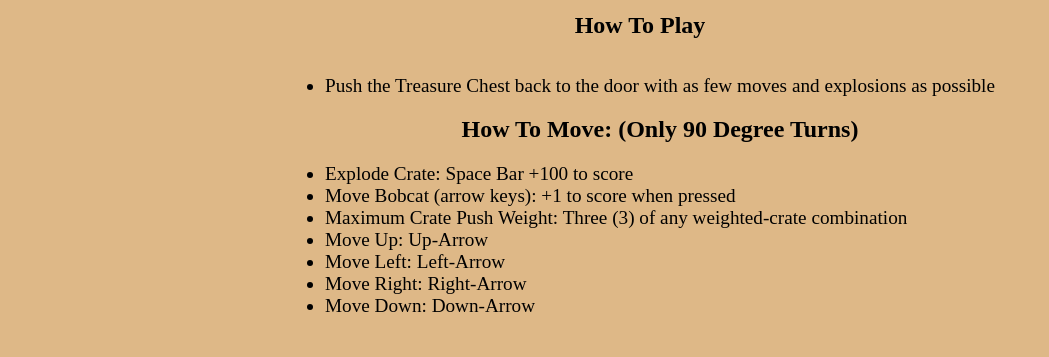
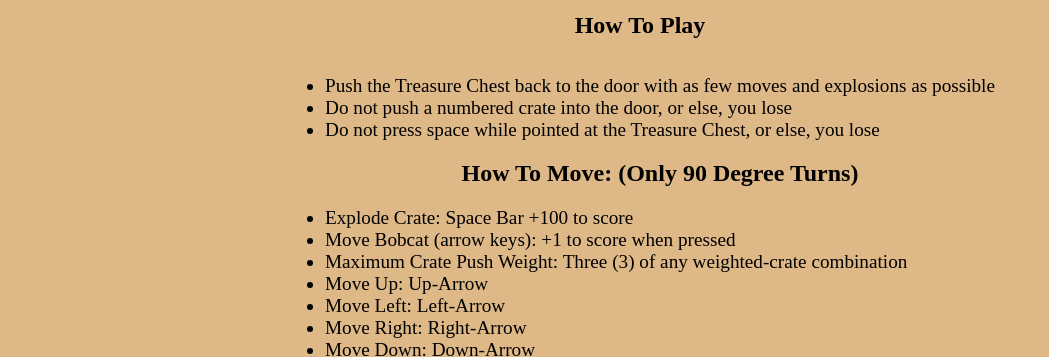
Before and after one commit to wizard1106/wareHouseGame, a website: page public_html/index.html in a window 1280 px wide. Shown: the part 89-446 px from the top of the page, without its empty margins (0-1049 px from the left). Drawn offline with Linux system fonts and the light colour scheme.

Commit message:
Update to the Rules. No code change

```diff
--- a/public_html/index.html
+++ b/public_html/index.html
@@ -11,7 +11,7 @@
     <body><div id="all" > </div>
 
             <h1>Warehouse Game </h1> <h2> How To Play </h2>
-            <div id="myText"></div> <div><ul><li>Push the Treasure Chest back to the door with as few moves and explosions as possible</li><h2>How To Move: (Only 90 Degree Turns)</h2><li>Explode Crate: Space Bar +100 to score</li><li>Move Bobcat (arrow keys): +1 to score when pressed </li><li>Maximum Crate Push Weight: Three (3) of any weighted-crate combination </li> <li>Move Up: Up-Arrow</li><li>Move Left: Left-Arrow</li><li>Move Right: Right-Arrow</li><li>Move Down: Down-Arrow</li></ul></div>
+            <div id="myText"></div> <div><ul><li>Push the Treasure Chest back to the door with as few moves and explosions as possible</li><li>Do not push a numbered crate into the door, or else, you lose</li><li>Do not press space while pointed at the Treasure Chest, or else, you lose</li><h2>How To Move: (Only 90 Degree Turns)</h2><li>Explode Crate: Space Bar +100 to score</li><li>Move Bobcat (arrow keys): +1 to score when pressed </li><li>Maximum Crate Push Weight: Three (3) of any weighted-crate combination </li> <li>Move Up: Up-Arrow</li><li>Move Left: Left-Arrow</li><li>Move Right: Right-Arrow</li><li>Move Down: Down-Arrow</li></ul></div>
             <h3 id="score"> </h3>
             <h2>Refresh Page to Play again</h2>
             <div id="drawView"></div>
```
Also changed, not shown: 1 other file.
